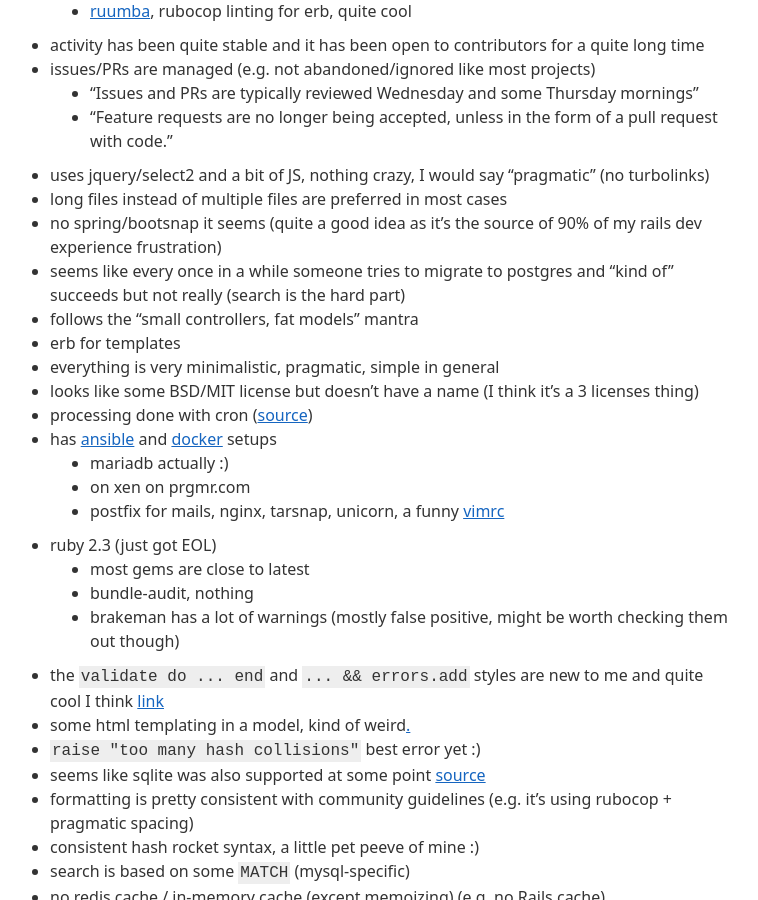
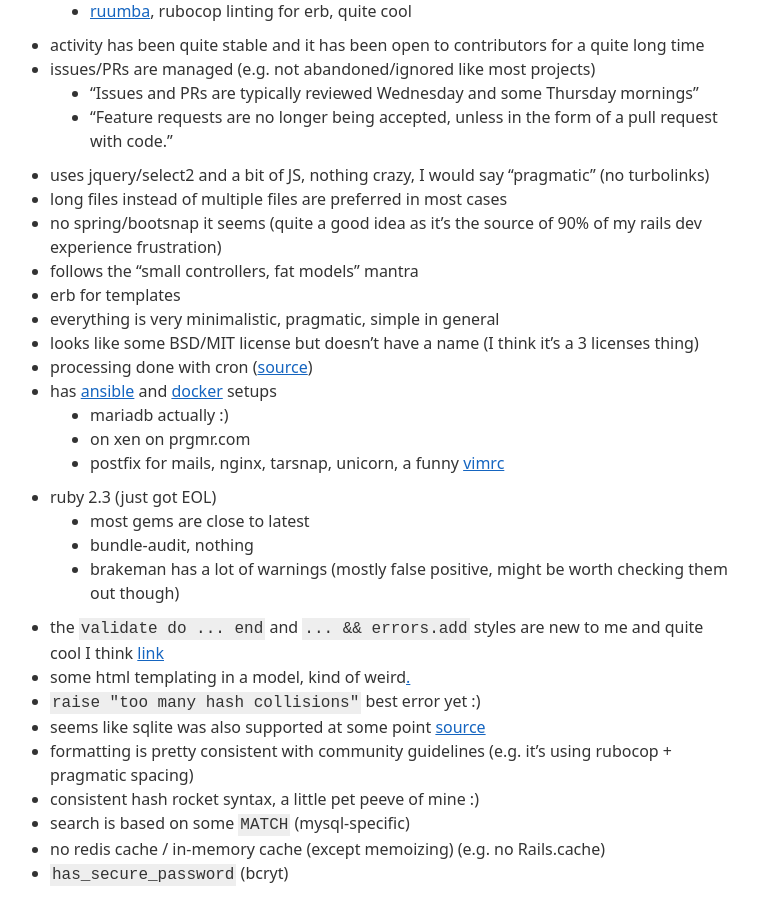
Before and after one commit to localhostdotdev/localhostdotdev.github.io, a Jekyll site: the page built from lobsters.md, in a window 1280 px wide and 900 px high, scrolled down 1470 px. Shown: the whole window, without its empty margins (270-1028 px from the left). Built offline with Jekyll 4.4.1, drawn with Linux system fonts in a browser that asks for light colours.

Commit message:
not sure

```diff
--- a/lobsters.md
+++ b/lobsters.md
@@ -58,7 +58,6 @@ thanks to pushcx, jcs and [all the current and past contributors](https://github
 - uses jquery/select2 and a bit of JS, nothing crazy, I would say "pragmatic" (no turbolinks)
 - long files instead of multiple files are preferred in most cases
 - no spring/bootsnap it seems (quite a good idea as it's the source of 90% of my rails dev experience frustration)
-- seems like every once in a while someone tries to migrate to postgres and "kind of" succeeds but not really (search is the hard part)
 - follows the "small controllers, fat models" mantra
 - erb for templates
 - everything is very minimalistic, pragmatic, simple in general
```
